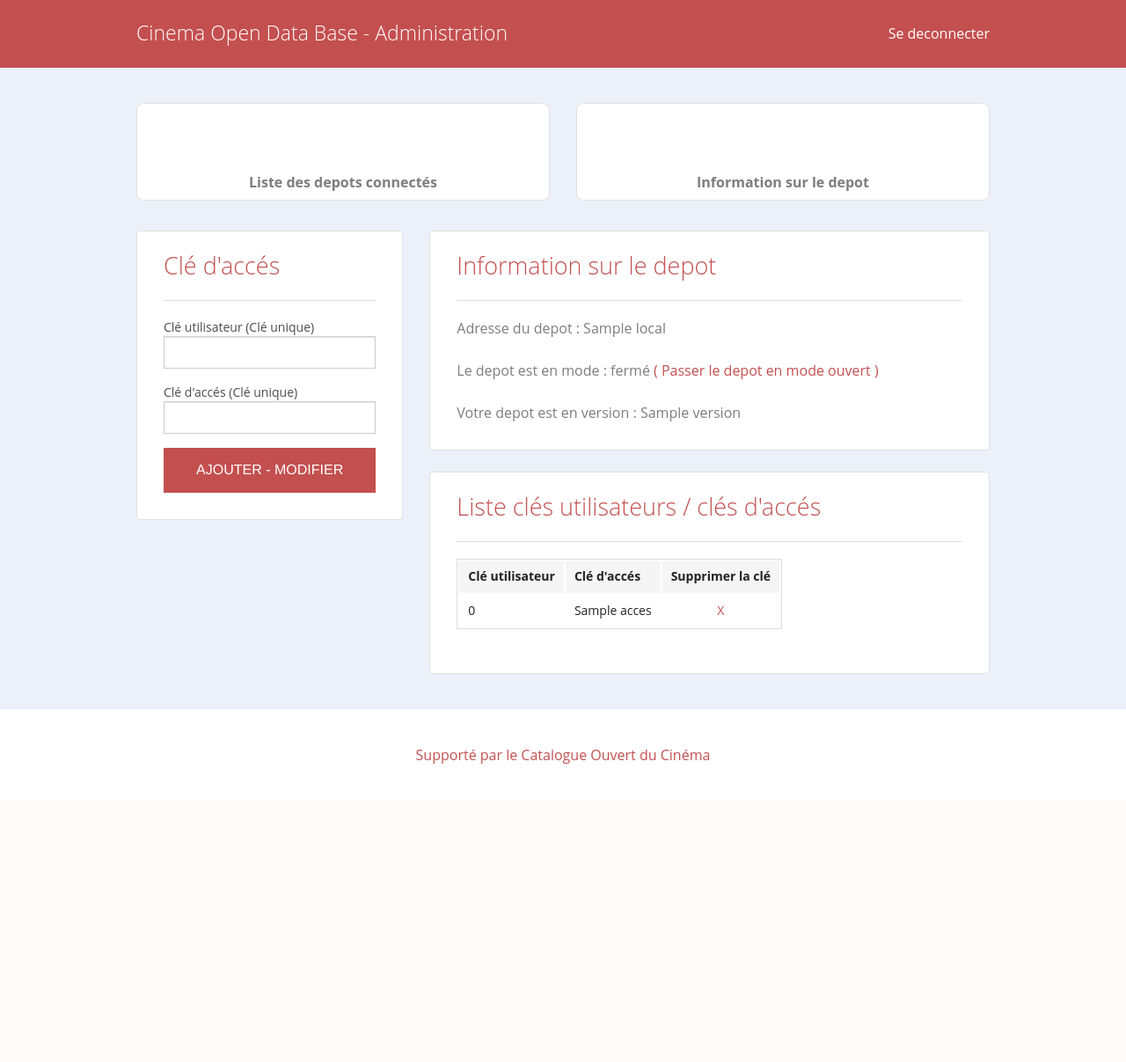
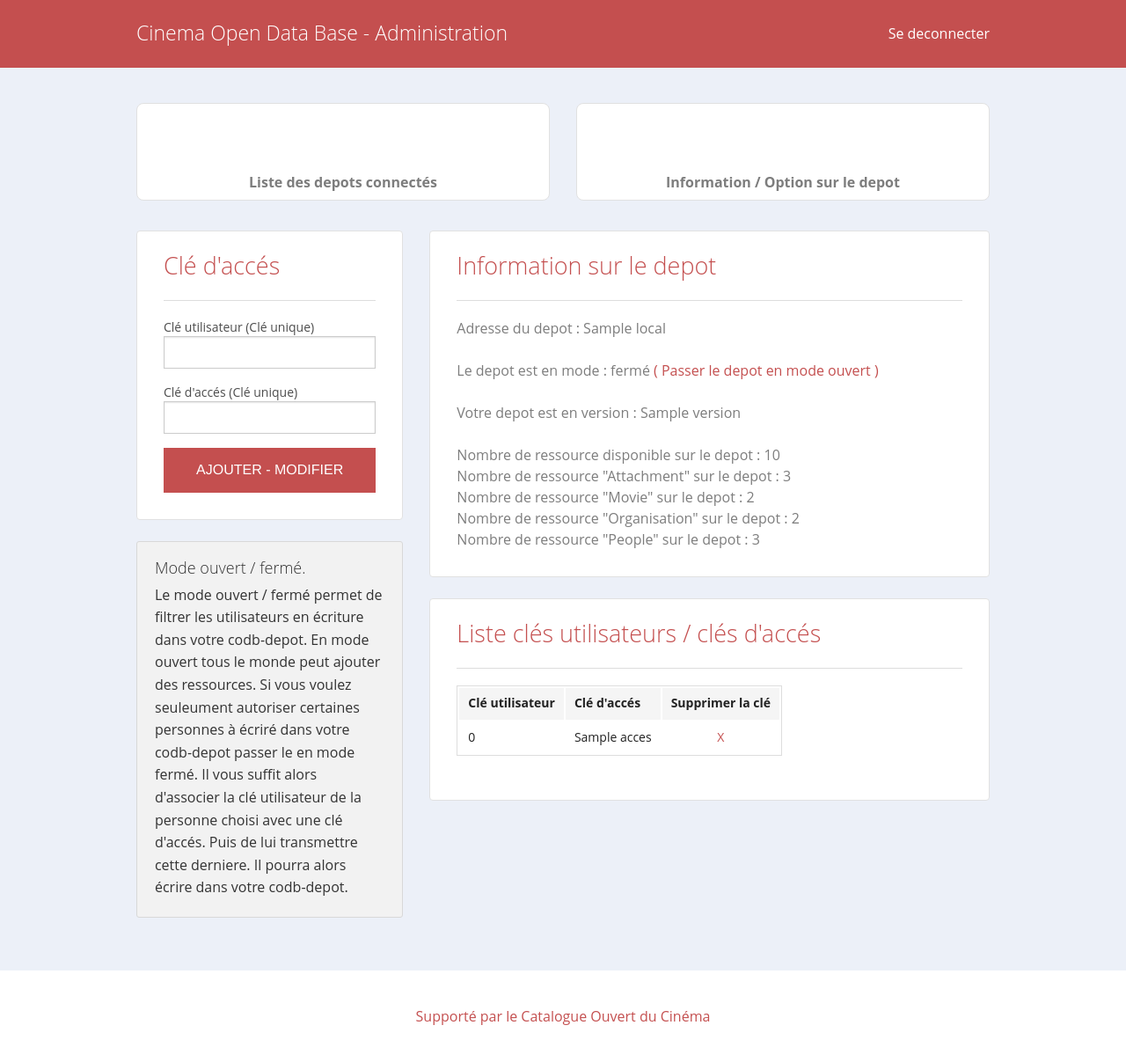
Before and after one commit to cinemaouvert/Rhizome, a PHP site: template admin/templates/depot_info.php in a window 1280 px wide. Shown: the whole page at 88% size. Before the commit the page ends 868 px from the top, so only its background shows below. Run offline with PHP 8.4, Linux system fonts and the light colour scheme; the template is opened without the code that fills it: most values are stand-ins (such as "Sample title", 1, 10 or a date in 2020); data that the repository does not hold is empty; some web fonts are replaced.

Commit message:
Modification interface
Ajout du nombre de ressources, modification intitulé dans le menu.
Ajout d’indication.

```diff
--- a/admin/templates/depot_info.php
+++ b/admin/templates/depot_info.php
@@ -27,7 +27,7 @@
                 <div class="featured-item">
                     <a href="<?= $app->urlFor('dashboard_depot_info'); ?>">
                         <div class="glyph-icon flaticon-speech7" style="color:rgb(23, 199, 85);"></div>
-                        <h6 class="text-center">Information sur le depot</h6>
+                        <h6 class="text-center">Information / Option sur le depot</h6>
                     </a>
                 </div>
             </div>
@@ -49,6 +49,14 @@
                         <button class="blue-btn">AJOUTER - MODIFIER</button>
                     </form>
                 </div>
+                <br />
+                <div class="panel radius">
+                  <h5>Mode ouvert / fermé.</h5>
+                  <p>Le mode ouvert / fermé permet de filtrer les utilisateurs en écriture dans votre codb-depot. En mode ouvert tous
+                    le monde peut ajouter des ressources. Si vous voulez seuleument autoriser certaines personnes à écriré dans votre codb-depot passer
+                    le en mode fermé. Il vous suffit alors d'associer la clé utilisateur de la personne choisi avec une clé d'accés. Puis de lui transmettre cette derniere.
+                    Il pourra alors écrire dans votre codb-depot.</p>
+                </div>
             </div>
             <div class="large-8 columns">
                 <div id="sign-up">
@@ -63,6 +71,12 @@
                     ?>
                     <br /><br />
                     Votre depot est en version : <?= $depot['VERSION']['DESCRIPTION']['version']; ?>
+                    <br /><br />
+                    Nombre de ressource disponible sur le depot :  <?= count(glob('depot/*/*.json')); ?> <br />
+                    Nombre de ressource "Attachment" sur le depot :  <?= count(glob('depot/attachment/*.json')); ?> <br />
+                    Nombre de ressource "Movie" sur le depot :  <?= count(glob('depot/movie/*.json')); ?> <br />
+                    Nombre de ressource "Organisation" sur le depot :  <?= count(glob('depot/organisation/*.json')); ?> <br />
+                    Nombre de ressource "People" sur le depot :  <?= count(glob('depot/people/*.json')); ?> <br />
                 </div>
                 <br />
                 <div id="sign-up">
--- a/admin/templates/home.php
+++ b/admin/templates/home.php
@@ -27,7 +27,7 @@
                 <div class="featured-item">
                     <a href="<?= $app->urlFor('dashboard_depot_info'); ?>">
                         <div class="glyph-icon flaticon-speech7" style="color:rgb(23, 199, 85);"></div>
-                        <h6 class="text-center">Information sur le depot</h6>
+                        <h6 class="text-center">Information  / Option sur le depot</h6>
                     </a>
                 </div>
             </div>
```
